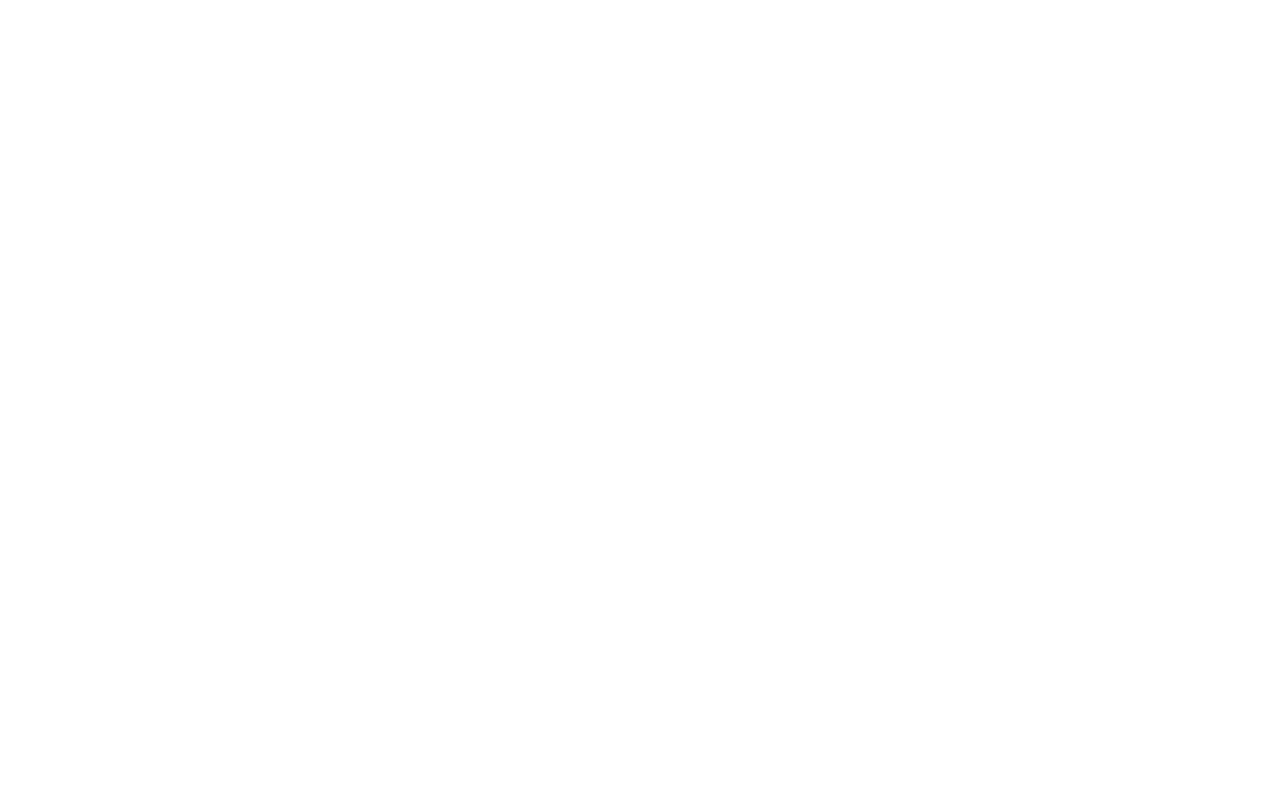
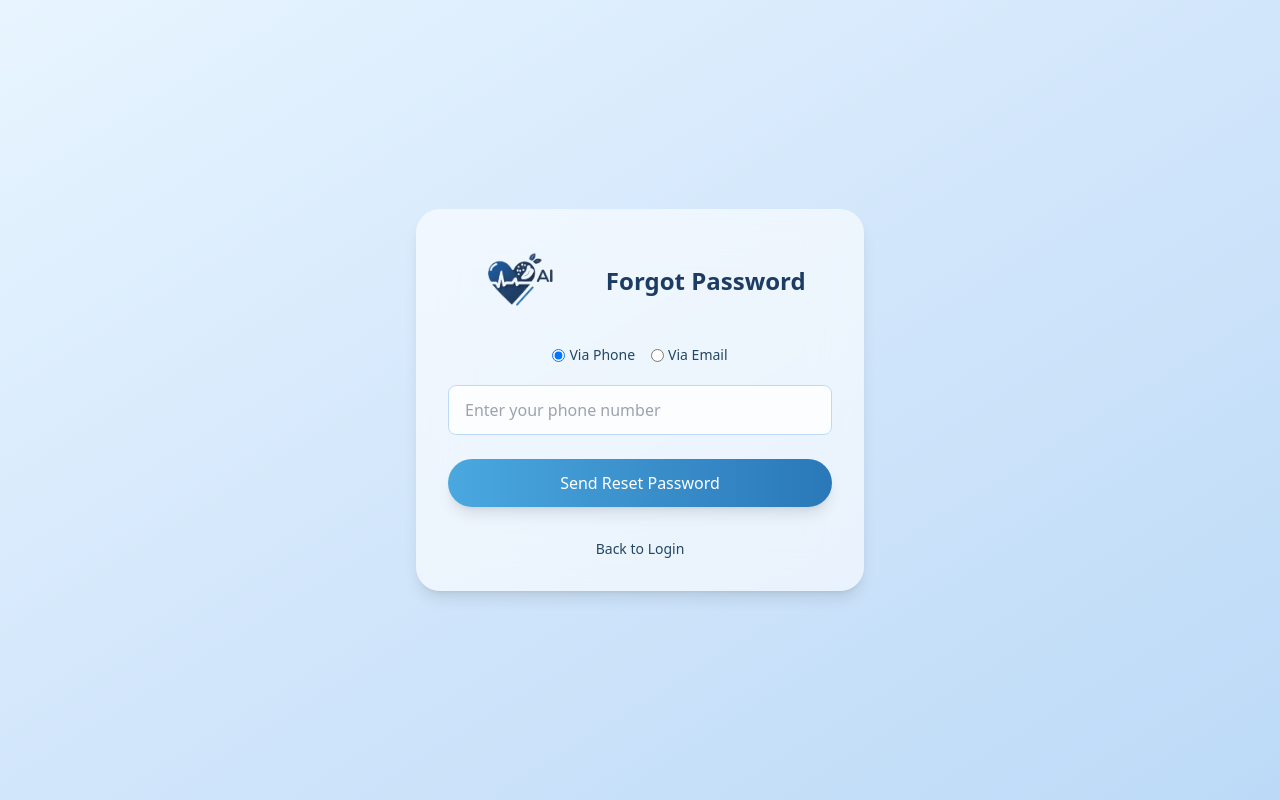
Before and after one commit to nguyentrongtinh04/NutriAI_FE_Web, a React (Vite) app: page /forgot-password in a window 1280 px wide. Before the commit this address had no page. Built offline with nearby package versions, Linux system fonts and the light colour scheme.

Commit message:
add ForgotPassword

```diff
--- a/src/App.tsx
+++ b/src/App.tsx
@@ -2,7 +2,7 @@
 import Welcome from "./pages/Welcome";
 import Login from "./pages/Login";
 import Register from "./pages/Register";
-
+import ForgotPassword from "./pages/ForgotPassword";
 function App() {
   return (
     <Router>
@@ -10,6 +10,8 @@
         <Route path="/" element={<Welcome />} />
         <Route path="/login" element={<Login />} />
         <Route path="/register" element={<Register />} />
+        <Route path="/forgot-password" element={<ForgotPassword />} />
+
       </Routes>
     </Router>
   );
--- /dev/null
+++ b/src/pages/ForgotPassword.tsx
@@ -0,0 +1,111 @@
+import React, { useState } from "react";
+import { useNavigate } from "react-router-dom";
+
+export default function ForgotPassword() {
+  const navigate = useNavigate();
+  const [method, setMethod] = useState<"phone" | "email">("phone");
+  const [input, setInput] = useState("");
+  const [error, setError] = useState("");
+
+  const handleSubmit = (e: React.FormEvent) => {
+    e.preventDefault();
+
+    if (!input.trim()) {
+      setError("Please enter your phone number or email.");
+      return;
+    }
+
+    if (method === "phone" && !/^\d{10,}$/.test(input)) {
+      setError("Phone number must be at least 10 digits.");
+      return;
+    }
+
+    if (
+      method === "email" &&
+      !/^[\w-.]+@([\w-]+\.)+[\w-]{2,4}$/.test(input)
+    ) {
+      setError("Invalid email address.");
+      return;
+    }
+
+    setError("");
+    alert("📩 A reset link has been sent!");
+    // TODO: Gửi API xác thực
+  };
+
+  return (
+    <div className="min-h-screen w-full flex items-center justify-center bg-gradient-to-br from-[#e8f5ff] via-[#d2e6fb] to-[#bcdaf7] px-4">
+      <div className="w-full max-w-md bg-white/60 backdrop-blur-xl rounded-3xl p-8 shadow-lg">
+        <div className="flex items-center gap-4 mb-6">
+          <img
+            src="/src/assets/logo.png"
+            alt="NutriAI Logo"
+            className="w-25 h-20 object-contain"
+          />
+          <h2 className="text-2xl font-extrabold text-[#1c3c64]">
+            Forgot Password
+          </h2>
+        </div>
+
+        <form onSubmit={handleSubmit} className="flex flex-col gap-4">
+          <div className="flex items-center justify-center gap-4 text-sm font-medium text-[#224665] mb-1">
+            <label className="flex items-center gap-1">
+              <input
+                type="radio"
+                value="phone"
+                checked={method === "phone"}
+                onChange={() => setMethod("phone")}
+              />
+              Via Phone
+            </label>
+            <label className="flex items-center gap-1">
+              <input
+                type="radio"
+                value="email"
+                checked={method === "email"}
+                onChange={() => setMethod("email")}
+              />
+              Via Email
+            </label>
+          </div>
+
+          <input
+            type={method === "phone" ? "tel" : "email"}
+            placeholder={method === "phone" ? "Enter your phone number" : "Enter your email"}
+            value={input}
+            onChange={(e) => {
+              const val = e.target.value;
+              if (method === "phone") {
+                // Chỉ cho phép số (digits)
+                if (/^[0-9]*$/.test(val)) {
+                  setInput(val);
+                  setError(""); // Reset lỗi nếu có
+                }
+              } else {
+                setInput(val);
+                setError(""); // Reset lỗi nếu có
+              }
+            }}
+            className={`px-4 py-3 rounded-lg border ${error ? "border-red-500" : "border-[#bcdaf7]"} bg-white/80 focus:outline-none focus:ring-2 focus:ring-[#2a78b8]`}
+          />
+
+          {error && <p className="text-red-600 text-sm">{error}</p>}
+
+          <button
+            type="submit"
+            className="bg-gradient-to-r from-[#4aa8df] to-[#2a78b8] text-white px-6 py-3 rounded-full shadow-lg hover:opacity-90 transition mt-2"
+          >
+            Send Reset Password
+          </button>
+
+          <p
+            onClick={() => navigate("/login")}
+            className="text-sm text-center text-[#224665] mt-4 hover:underline cursor-pointer"
+          >
+            Back to Login
+          </p>
+        </form>
+      </div>
+    </div>
+  );
+}
--- a/src/pages/Login.tsx
+++ b/src/pages/Login.tsx
@@ -85,7 +85,10 @@
                             Google Login
                         </button>
 
-                        <p className="text-sm text-right text-[#224665] mt-4 hover:underline cursor-pointer">
+                        <p
+                            onClick={() => navigate("/forgot-password")}
+                            className="text-sm text-right text-[#224665] mt-4 hover:underline cursor-pointer"
+                        >
                             Forgot password?
                         </p>
                     </form>
```
